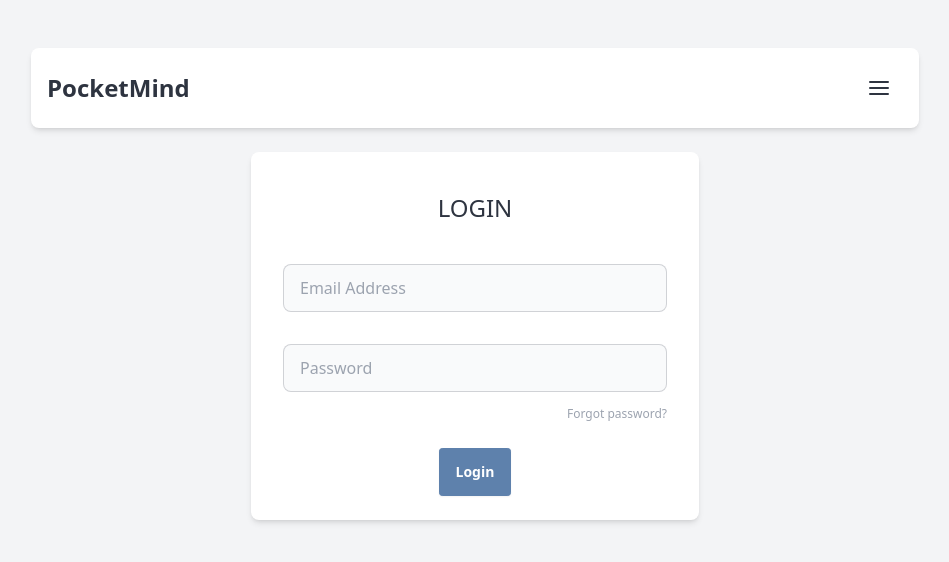
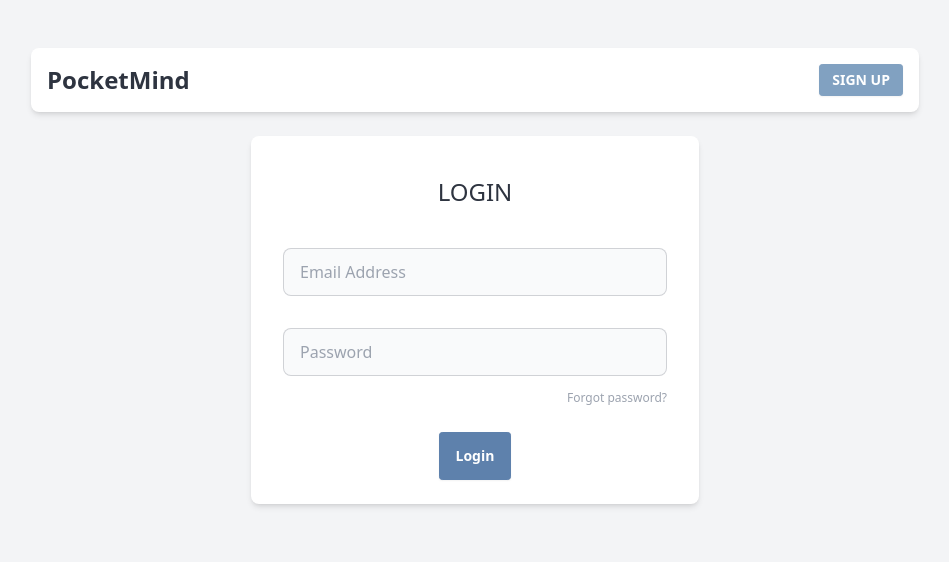
Before and after one commit to nlune/pocketmind, a React (Vite) app in the folder frontend/: page /login in a window 1280 px wide. Shown: the top 562 px of the page, without its empty margins (165-1114 px from the left). Built offline with nearby package versions, Linux system fonts and the light colour scheme.

Commit message:
disp different menu logout vs logged in

```diff
--- a/frontend/src/output.css
+++ b/frontend/src/output.css
@@ -2772,6 +2772,14 @@
   border-top-width: 4px;
 }
 
+.btn-sm {
+  height: 2rem;
+  min-height: 2rem;
+  padding-left: 0.75rem;
+  padding-right: 0.75rem;
+  font-size: 0.875rem;
+}
+
 .btn-lg {
   height: 4rem;
   min-height: 4rem;
--- a/frontend/src/routes/Header.jsx
+++ b/frontend/src/routes/Header.jsx
@@ -1,5 +1,5 @@
 import React, { useEffect, useRef, useState } from 'react';
-import { useDispatch } from 'react-redux';
+import { useDispatch, useSelector } from 'react-redux';
 import { logoutUser } from '../store/slices/userSlice';
 import { useNavigate } from 'react-router-dom';
 
@@ -8,6 +8,7 @@
     const nav = useNavigate()
     const [isDropdownOpen, setIsDropdownOpen] = useState(false);
     const dropdownRef = useRef(null);
+    const loggedIn = useSelector(s => s.User.loggedIn)
 
 
     const handleClickOutside = (event) => {
@@ -49,7 +50,14 @@
             {/* Header */}
                 <header className="w-full md:w-3/4 flex justify-between items-center bg-white p-4 rounded-lg shadow-md relative">
                 <h1 onClick={handleLogoClick} className="text-2xl font-bold">PocketMind</h1>
-                <button
+                {!loggedIn &&
+                <div className="btns">
+                <button className='btn btn-secondary btn-sm text-white' >
+                    SIGN UP
+                </button>
+            </div>
+            }
+                {loggedIn && <button
                     className="btn btn-ghost btn-square"
                     onClick={handleDropdownToggle}
                 >
@@ -67,7 +75,7 @@
                             d="M3 6h18M3 12h18M3 18h18"
                         />
                     </svg>
-                </button>
+                </button>}
 
                 {/* Dropdown Menu */}
                 {isDropdownOpen && (
```
